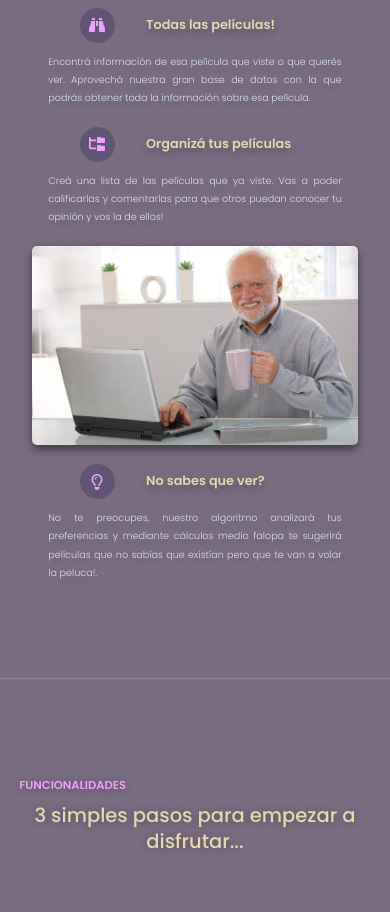
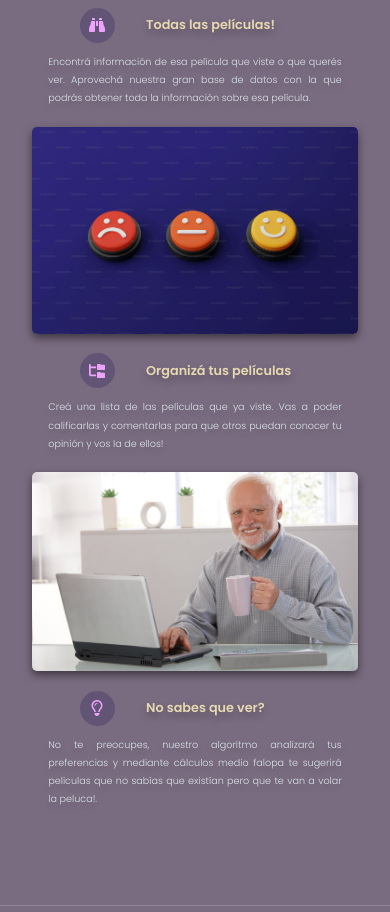
Before and after one commit to hjaast77/Moviland, a plain HTML site: page index.html in a window 390 px wide. Shown: the part 1300-2212 px from the top of the page. Drawn offline with Linux system fonts and the light colour scheme.

Commit message:
FIX css imagenes en mobile

```diff
--- a/index.html
+++ b/index.html
@@ -70,7 +70,7 @@
     </div>
 
     <div class="features">
-      <img src="img/features-1-lazy.jpg" data-src="img/features-1-reduced.jpg" alt="Computer"
+      <img src="img/features-1-lazy.jpg" data-src="img/features-1-reduced.jpg" alt="1st"
         class="features__img lazy-img" />
       <div class="features__feature">
         <div class="features__icon">
@@ -86,7 +86,7 @@
           que podrás obtener toda la información sobre esa película.
         </p>
       </div>
-      <img src="img/feat2-lazy.jpg" data-src="img/feat2.jpg" alt="Plant" class="features__img lazy-img img--visible " />
+      <img src="img/feat2-lazy.jpg" data-src="img/feat2.jpg" alt="2nd" class="features__img lazy-img img--visible " />
       <div class="features__feature">
 
         <div class="features__icon">
@@ -102,10 +102,9 @@
           conocer tu opinión y vos la de ellos!
         </p>
       </div>
-      <img src="img/feat2-lazy.jpg" data-src="img/feat2.jpg" alt="Plant" class="features__img lazy-img img--hidden" />
+      <img src="img/feat2-lazy.jpg" data-src="img/feat2.jpg" alt="2nd" class="features__img lazy-img img--hidden" />
 
-      <img src="img/features-3-lazy.jpg" data-src="img/features-3.jpg" alt="Credit card"
-        class="features__img lazy-img" />
+      <img src="img/features-3-lazy.jpg" data-src="img/features-3.jpg" alt="3rd" class="features__img lazy-img" />
       <div class="features__feature">
         <div class="features__icon">
           <svg xmlns="http://www.w3.org/2000/svg"
--- a/style.css
+++ b/style.css
@@ -934,6 +934,10 @@ form button {
     display: none;
   }
 
+  .features__img.img--visible {
+    display: block;
+  }
+
   .section__header {
     font-size: 5vw;
     max-width: 100vw;
```
